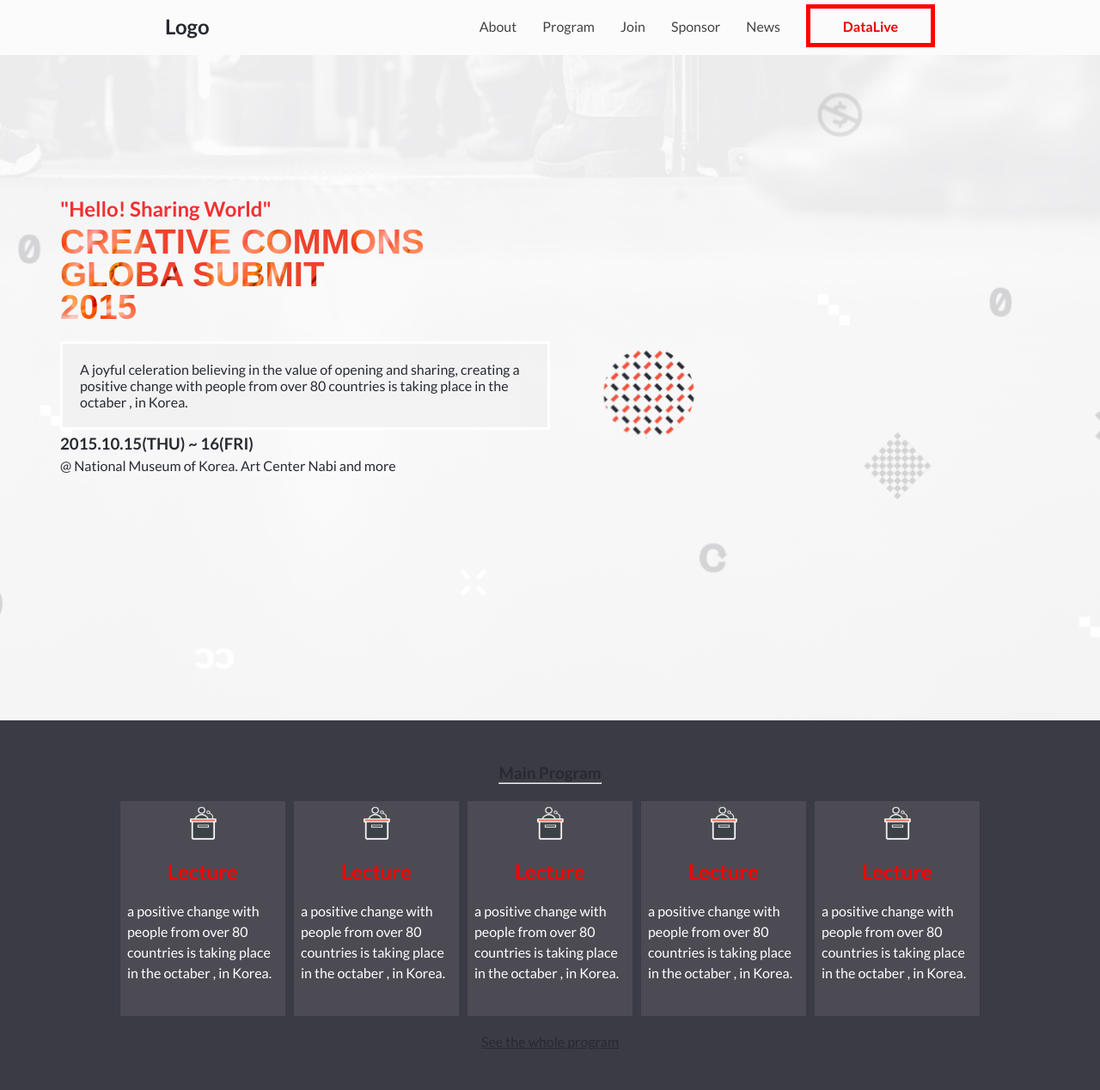
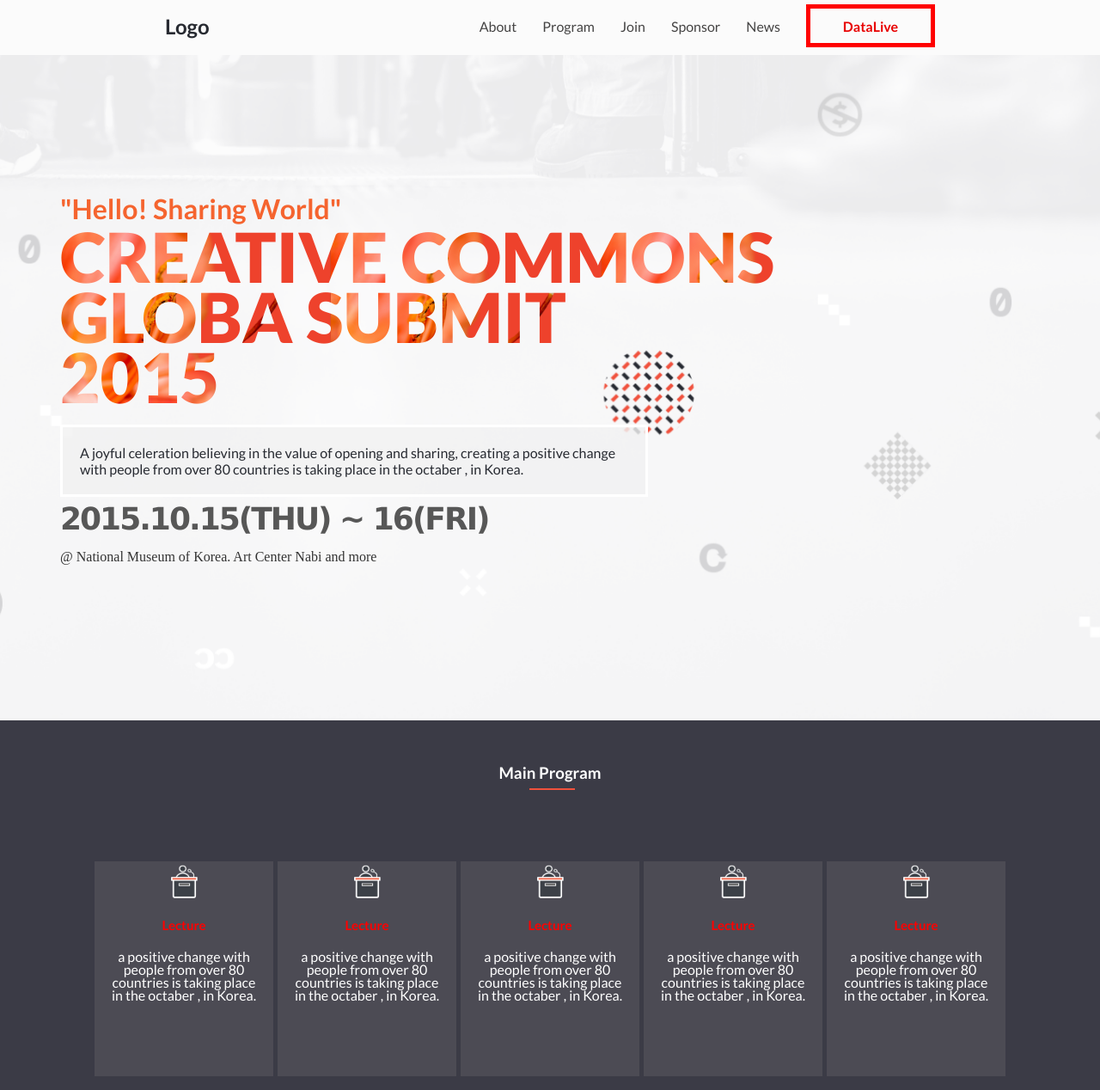
Before and after one commit to Blessman-Newton/Capstone_1, a website: page index.html in a window 1280 px wide. Shown: the part 32-1300 px from the top of the page at 86% size. Drawn offline with Linux system fonts and the light colour scheme; a web font is replaced by a local one.

Commit message:
Add a style to the program section and some icons

```diff
--- a/style.css
+++ b/style.css
@@ -110,7 +110,10 @@ i {
 }
 
 .content h2 {
-  color: #f52f2f;
+  color: #f5642f;
+  font-size: 2em;
+  line-height: 30px;
+  font-weight: 700;
 }
 
 .content h1 {
@@ -123,8 +126,8 @@ i {
   -webkit-text-fill-color: transparent;
   -webkit-background-clip: text;
   background-clip: text;
-  font-size: 2.5em;
-  font-family: 'Lexend Deca', sans-serif;
+  font-size: 2.5rem;
+  font-family: 'Lato', sans-serif;
 }
 
 .content-description {
@@ -133,11 +136,19 @@ i {
   display: flex;
   justify-content: flex-start;
   align-items: center;
-  width: 90%;
   padding: 20px;
   border: 3px solid #fff;
 }
-
+.content h3 {
+  font: bold 16px Verdana;
+    color: rgb(87, 87, 87);
+    letter-spacing: -2px;
+    margin-bottom: 10px;
+}
+.content span {
+    font-family: "Nanum Gothic";
+    color: rgb(51, 51, 51);
+}
 .main-program {
   width: auto;
   height: auto;
@@ -152,31 +163,48 @@ i {
   flex-direction: column;
   padding: 50px;
   align-items: center;
-  gap: 20px;
+  gap: 70px;
+}
+.program-content span a{
+  color: #fff;
+}
+.program-content h3 {
+  color: #fff;
+}
+.program-content h3 hr {
+  position: relative;
+  border: 1px solid rgb(239, 81, 60);
+  left: 30%;
+  top: 7px;
+  width: 53px;
 }
 
 .programs {
   background-color: rgba(143, 140, 140, 0.2);
-  width: 23em;
-  height: 150px;
   display: flex;
-  flex-direction: row;
-  align-items: center;
-  gap: 5px;
-  padding: 2px;
+flex-direction: row;
+align-items: center;
+justify-content: flex-start;
+gap: 5px;
+width: 95%;
+height: 100px;
 }
 
 .programs p {
   width: 250px;
   display: flex;
   justify-content: center;
+  flex-wrap: wrap;
   align-self: center;
-  line-height: 24px;
+  line-height: 15px;
+
   color: #fff;
+  width: 70%;
 }
 
 .programs h2 {
   color: #f00;
+  font-size: 15px;
 }
 
 .programs img {
@@ -184,12 +212,12 @@ i {
 }
 
 .event {
+  width: auto;
   display: flex;
-  width: auto;
   justify-content: flex-start;
   align-items: center;
-  gap: 10px;
   flex-direction: column;
+  gap: 5px;
 }
 
 @media screen and (min-width: 768px) {
@@ -285,25 +313,37 @@ i {
     top: 15%;
     padding: 70px;
   }
+  .content h1 {
+    font-size: 5rem;
+    line-height: 70px;
+    font-family: 900;
+  }
 
   .content-description {
     background-color: rgba(242, 242, 242, 0.815);
-    width: 50%;
+    width: 60%;
     padding: 20px;
     border: 3px solid #fff;
   }
-
+  .content h3 {
+    font: bold 36px Verdana;
+      color: rgb(87, 87, 87);
+      letter-spacing: -2px;
+      margin-bottom: 10px;
+  }
   .program-content {
     display: flex;
     flex-direction: column;
     padding: 50px;
     align-items: center;
-    gap: 20px;
+    gap: 90px;
   }
-
+  .program-content h3 {
+    color: #fff;
+  }
   .programs {
     background-color: rgba(143, 140, 140, 0.2);
-    width: 12em;
+    width: 13em;
     height: 250px;
     display: flex;
     flex-direction: column;
@@ -316,6 +356,7 @@ i {
     display: flex;
     justify-content: center;
     align-self: center;
+    text-align: center;
   }
 
   .programs img {
@@ -325,8 +366,8 @@ i {
   .event {
     display: flex;
     flex-direction: row;
-    justify-content: space-around;
-    gap: 10px;
+    justify-content: center;
+    gap: -20px;
     flex-wrap: wrap;
   }
 
```
